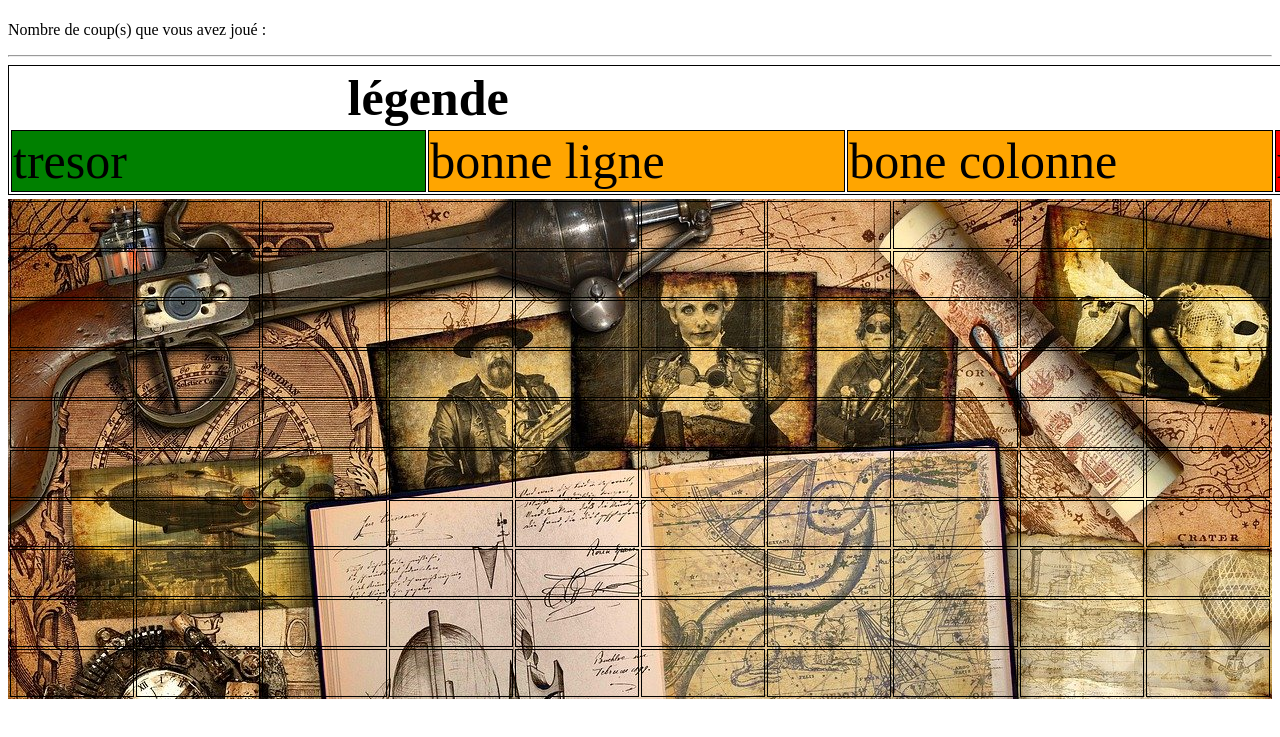
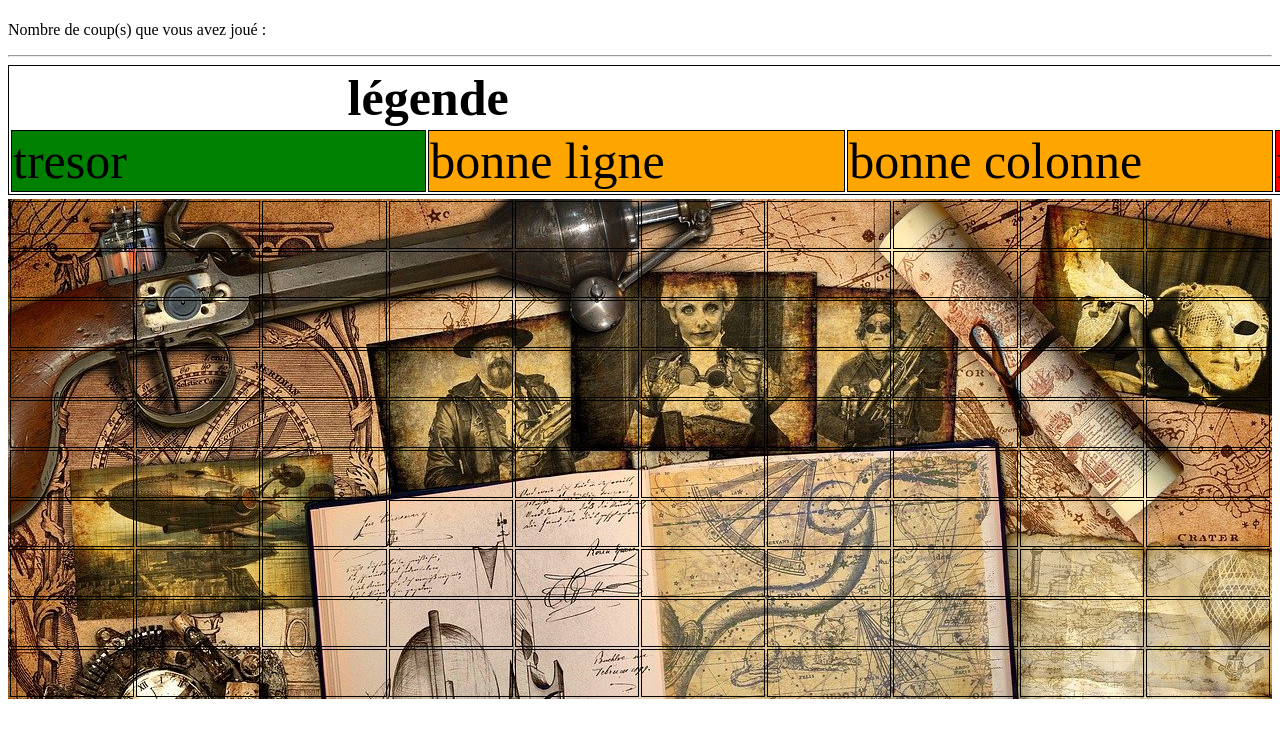
Before and after one commit to nathan38-start/ChasseTresor, a plain HTML site: page tableau.html in a window 1280 px wide. Shown: the part 59-796 px from the top of the page. Drawn offline with Linux system fonts and the light colour scheme.

Commit message:
modification

```diff
--- a/tableau.html
+++ b/tableau.html
@@ -26,7 +26,7 @@
                 <tr>
                    <td id= 'vert'> tresor </td>
                    <td class = 'orange'> bonne ligne </td>
-                   <td class = 'orange'> bone colonne</td>
+                   <td class = 'orange'> bonne colonne</td>
                    <td id= 'rouge'> mauvaise case </td>
                 </tr>
             </tbody>
```
